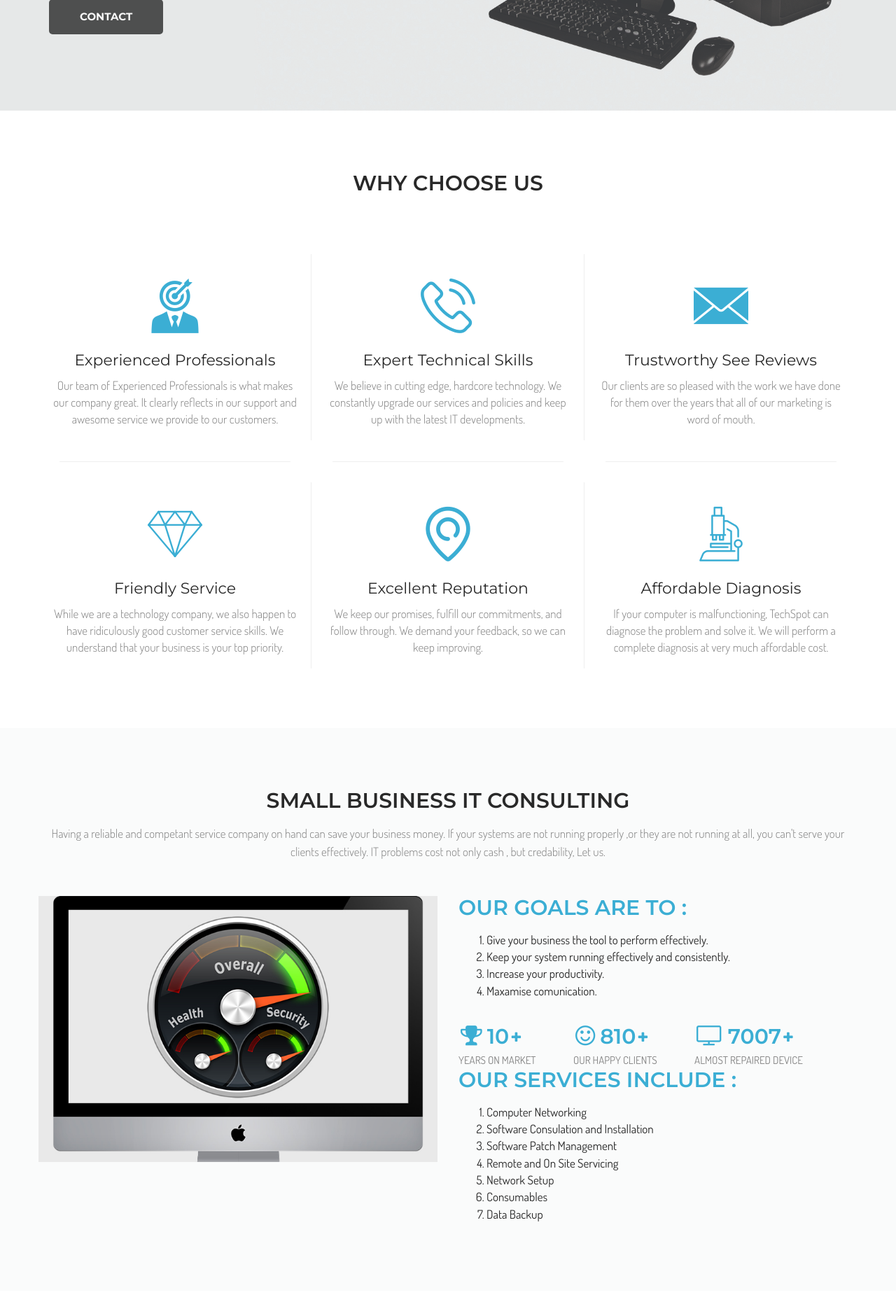
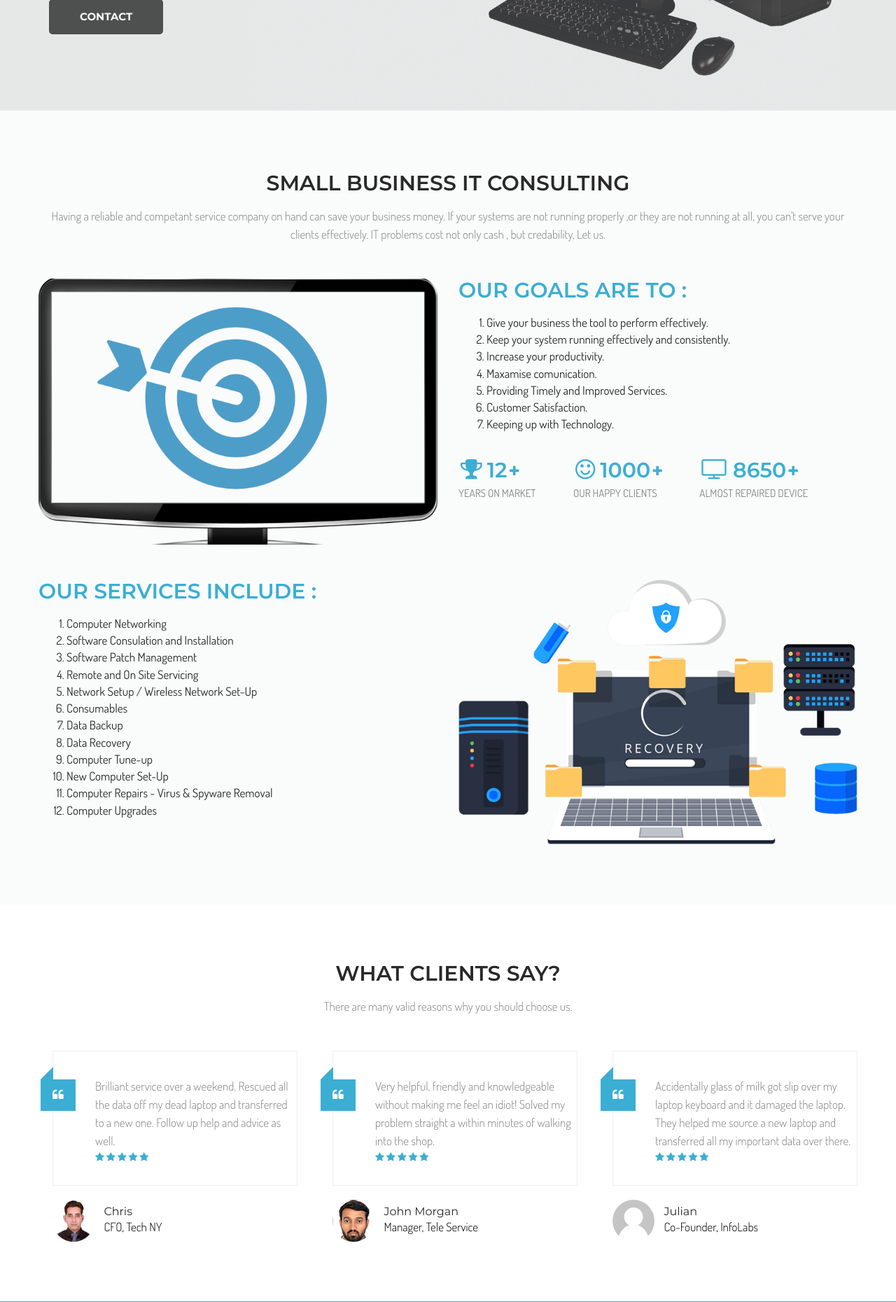
Before and after one commit to er-sachin-gupta/techspot, a PHP site: page /small-business-it-consulting.php in a window 1280 px wide. Shown: the part 569-2429 px from the top of the page at 70% size. Run offline with PHP 8.4, Linux system fonts and the light colour scheme; some libraries are stand-ins or nearby versions; some web fonts are replaced.

Commit message:
Isha Images

```diff
--- a/small-business-it-consulting.php
+++ b/small-business-it-consulting.php
@@ -55,10 +55,10 @@
     <!-- Hero Slider Area End -->
 
     <!-- Why Choose Us Area Start -->
-    <?php include 'includes/why-choose-us.php'; ?>
+    <?php //include 'includes/why-choose-us.php'; ?>
     <!-- Why Choose Us Area Ends -->
 
-    <!-- PC Tune Up Area Starts -->
+    <!-- Small Business IT Consulting Starts -->
     <div class="about-us sec-padd-top">
         <div class="container">
             <div class="row">
@@ -76,9 +76,8 @@
 
             <div class="row">
                 <div class="col-md-6 col-sm-12">
-
                     <figure class="about-img">
-                        <img src="images/pc-tuneup.jpg" alt="PC Tune Up">
+                        <img src="images/goals.png" alt="PC Tune Up">
                     </figure>
                 </div>
                 <div class="col-md-6 col-sm-12">
@@ -92,6 +91,9 @@
                                 <li>Keep your system running effectively and consistently.</li>
                                 <li>Increase your productivity.</li>
                                 <li>Maxamise comunication.</li>
+                                <li>Providing Timely and Improved Services.</li>
+                                <li>Customer Satisfaction.</li>
+                                <li>Keeping up with Technology.</li>
                             </ol>
                         </div>
 
@@ -114,7 +116,13 @@
                                 </li>
                             </ul>
                         </div>
+                    </div>
+                </div>
+            </div>
 
+            <div class="row" style="padding-top: 50px;">
+                <div class="col-md-6 col-sm-12">
+                    <div class="about-text">
                         <h2>
                             <span class="thm-color">Our Services Include :</span>
                         </h2>
@@ -124,18 +132,27 @@
                                 <li>Software Consulation and Installation</li>
                                 <li>Software Patch Management</li>
                                 <li>Remote and On Site Servicing</li>
-                                <li>Network Setup</li>
+                                <li>Network Setup / Wireless Network Set-Up</li>
                                 <li>Consumables</li>
                                 <li>Data Backup</li>
+                                <li>Data Recovery</li>
+                                <li>Computer Tune-up </li>
+                                <li>New Computer Set-Up</li>
+                                <li>Computer Repairs - Virus & Spyware Removal</li>
+                                <li>Computer Upgrades</li>
                             </ol>
                         </div>
                     </div>
                 </div>
+                <div class="col-md-6 col-sm-12">
+                    <figure class="about-img">
+                        <img src="images/recovery.png" alt="">
+                    </figure>
+                </div>
             </div>
         </div>
     </div>
-    <!-- PC Tune Up Area Ends -->
-
+    <!-- Small Business IT Consulting Ends -->
 
 
     <!-- Testimonials Area Starts -->
```
Also changed, not shown: images/goals.png (added), images/recovery.png (added).
